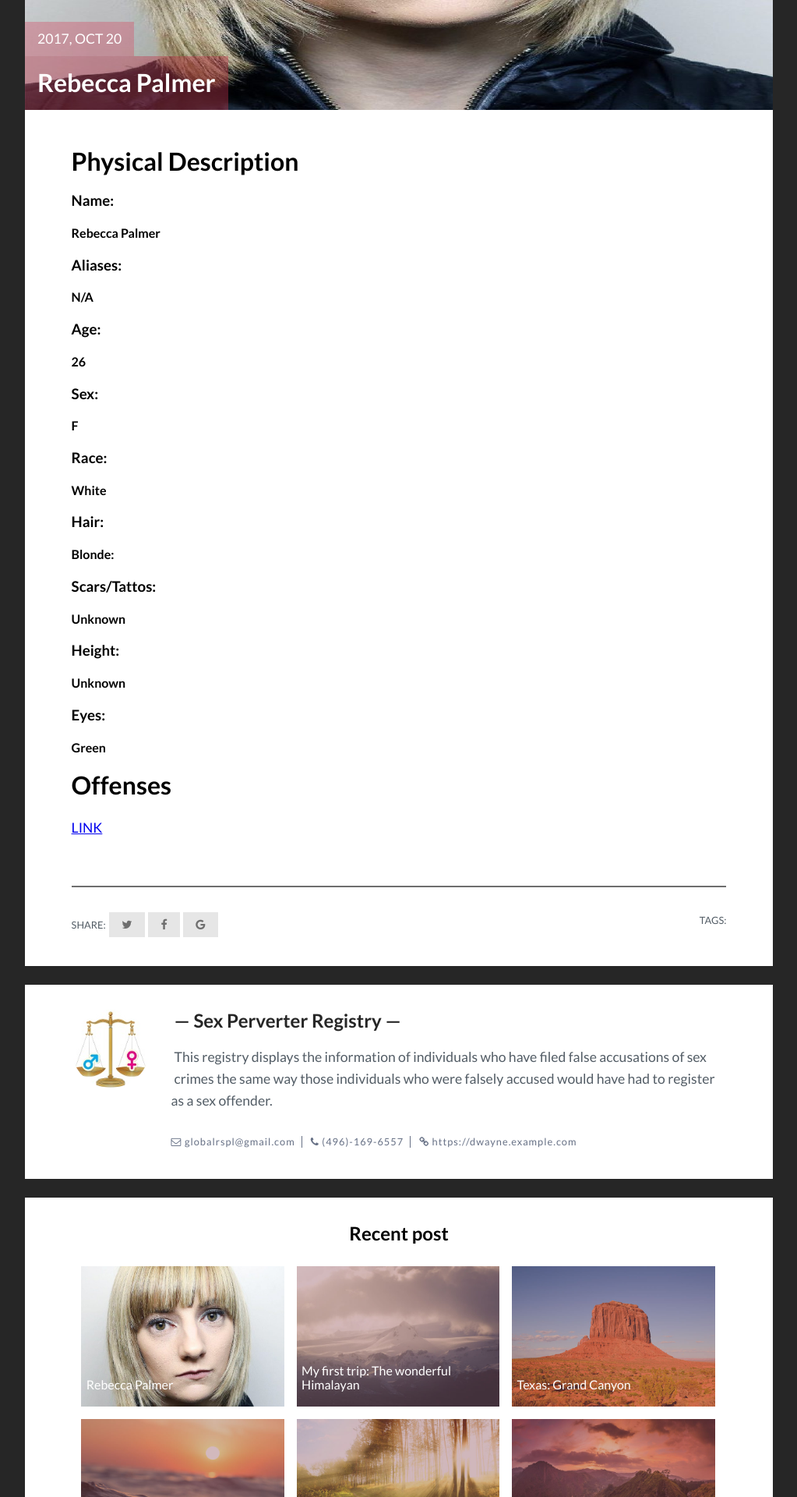
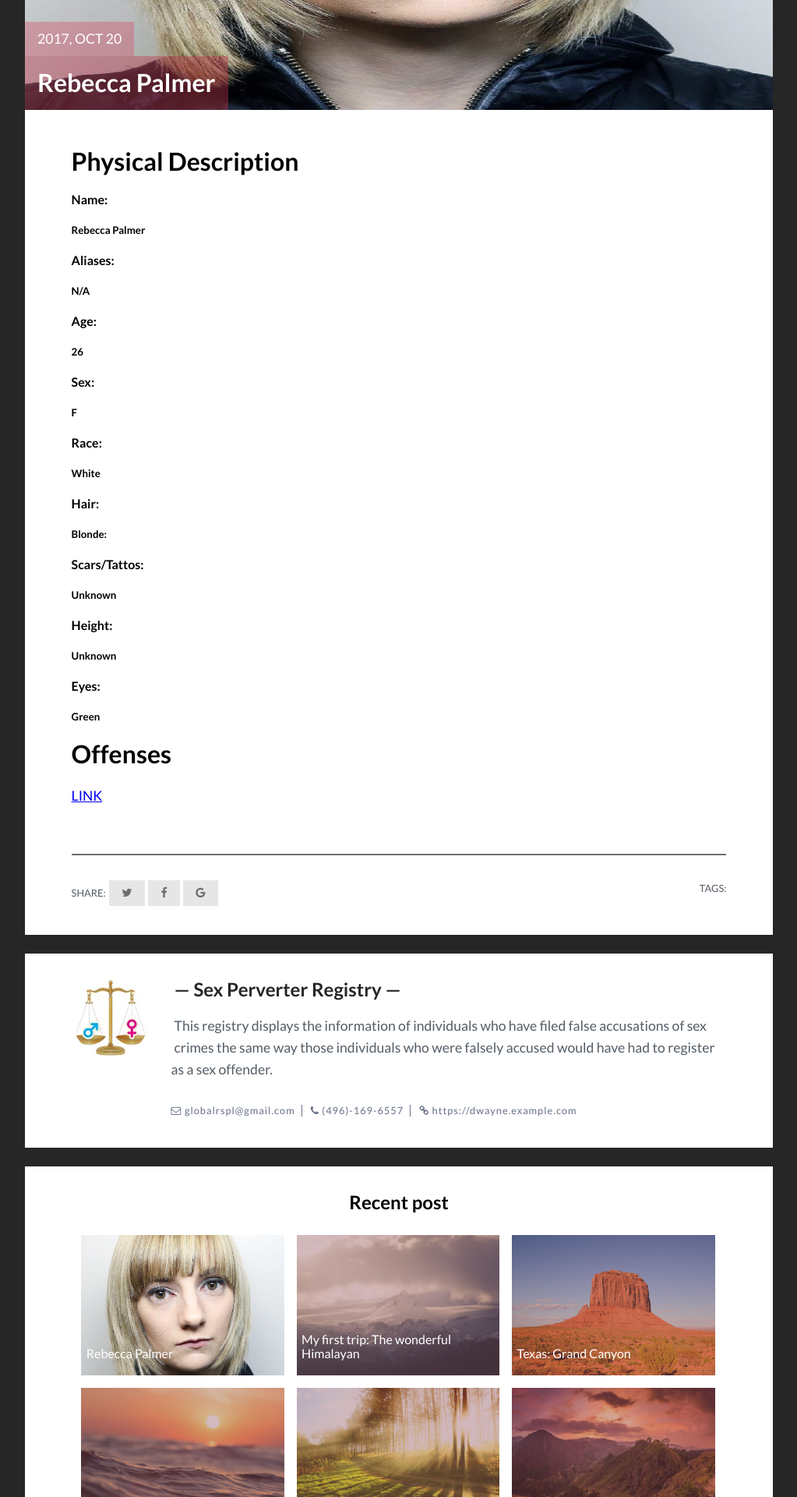
Before and after one commit to 3quality4all/519962test2, a Jekyll site: the page built from _posts/2017-07-03-the-wonderful-himalayan.markdown, in a window 1280 px wide. Shown: the part 586-2506 px from the top of the page at 78% size, without its empty margins (128-1151 px from the left). Built offline with Jekyll 4.4.1, drawn with Linux system fonts in a browser that asks for light colours; comment, search, counter and statistics services are not loaded.

Commit message:
Update 2017-07-03-the-wonderful-himalayan.markdown

```diff
--- a/_posts/2017-07-03-the-wonderful-himalayan.markdown
+++ b/_posts/2017-07-03-the-wonderful-himalayan.markdown
@@ -6,26 +6,26 @@ date: 2017-10-20 12:55:00 +0300
 description: You’ll find this post in your `_posts` directory. Go ahead and edit it and re-build the site to see your changes. # Add post description (optional)
 tag: []
 ---
-# Physical Description
-### Name:
-#### Rebecca Palmer
-### Aliases:
-#### N/A
-### Age:
-#### 26
-### Sex:
-#### F
-### Race:
-#### White
-### Hair:
-#### Blonde:
-### Scars/Tattos:
-#### Unknown
-### Height:
-#### Unknown
-### Eyes:
-#### Green
+# **Physical Description**
+#### Name:
+##### Rebecca Palmer
+#### Aliases:
+##### N/A
+#### Age:
+##### 26
+#### Sex:
+##### F
+#### Race:
+##### White
+#### Hair:
+##### Blonde:
+#### Scars/Tattos:
+##### Unknown
+#### Height:
+##### Unknown
+#### Eyes:
+##### Green
 
 
-# Offenses
+# **Offenses**
 [LINK](http://www.bbc.com/news/uk-england-wiltshire-41692026)
```
